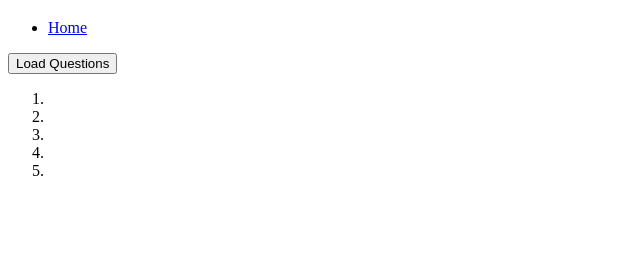
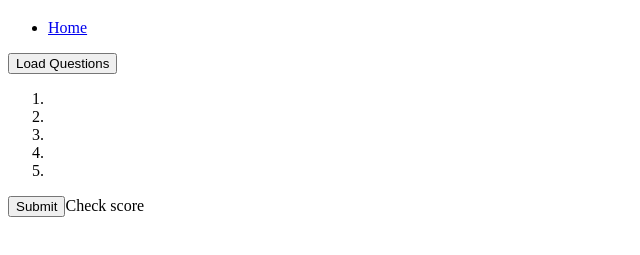
Before and after one commit to RalphLynch/germanGrammarWebsite, a website: page website/adjectives1.html in a window 1280 px wide. Shown: the part 61-316 px from the top of the page, without its empty margins (0-640 px from the left). Drawn offline with Linux system fonts and the light colour scheme.

Commit message:
Added submit button to form

```diff
--- a/website/adjectives1.html
+++ b/website/adjectives1.html
@@ -12,7 +12,7 @@
         </ul>
     </nav>
     <button type="button" id="loadQuestions" onclick="loadQuestions('adjectives1')">Load Questions</button>
-    <form>
+    <form action="/checkAnswers" method="post">
         <ol>
             <li id="question1"></li>
             <li id="question2"></li>
@@ -20,5 +20,6 @@
             <li id="question4"></li>
             <li id="question5"></li>
         </ol>
+        <input type="submit">Check score</input>
     </form>
 </body>
```
